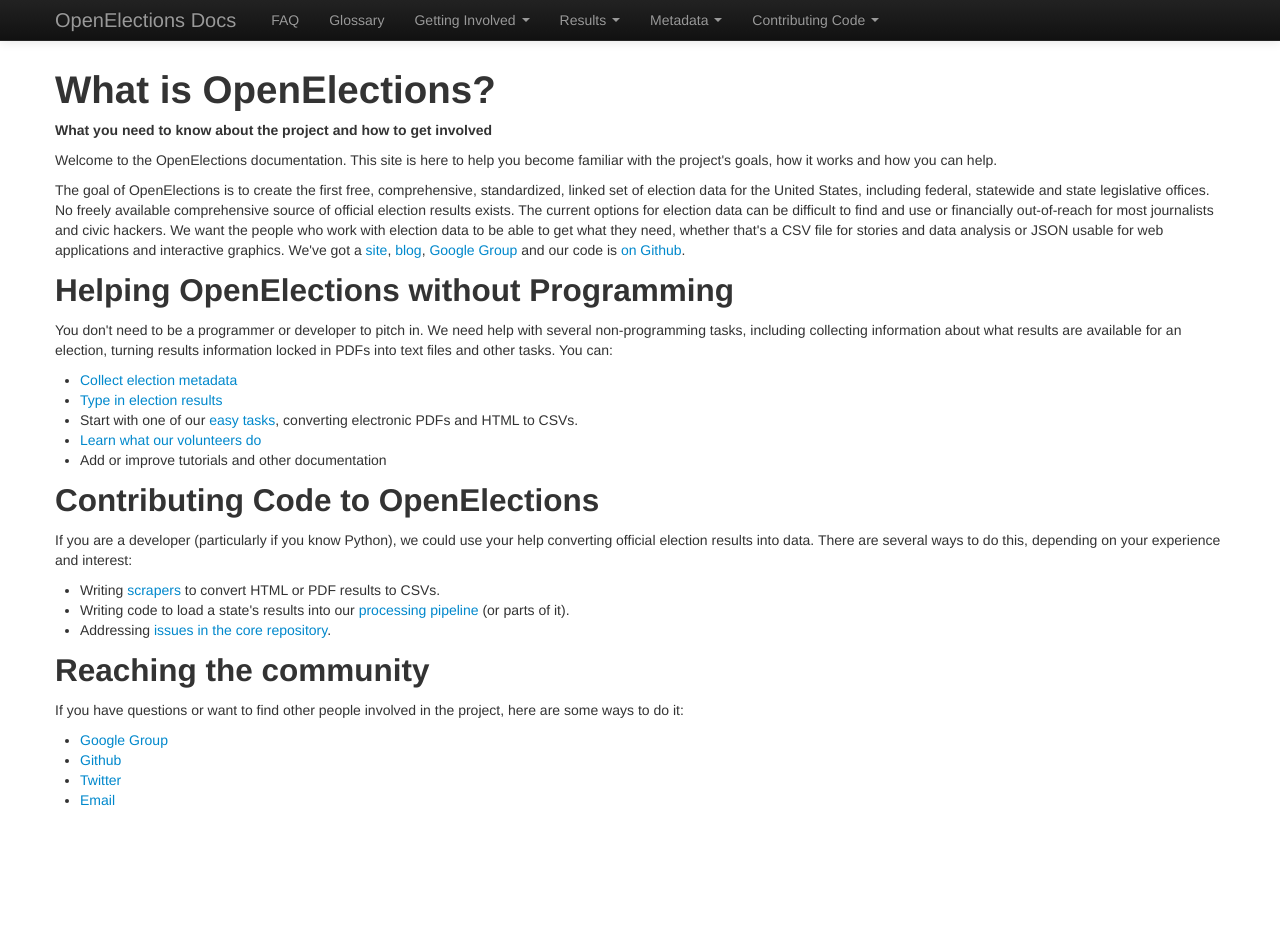
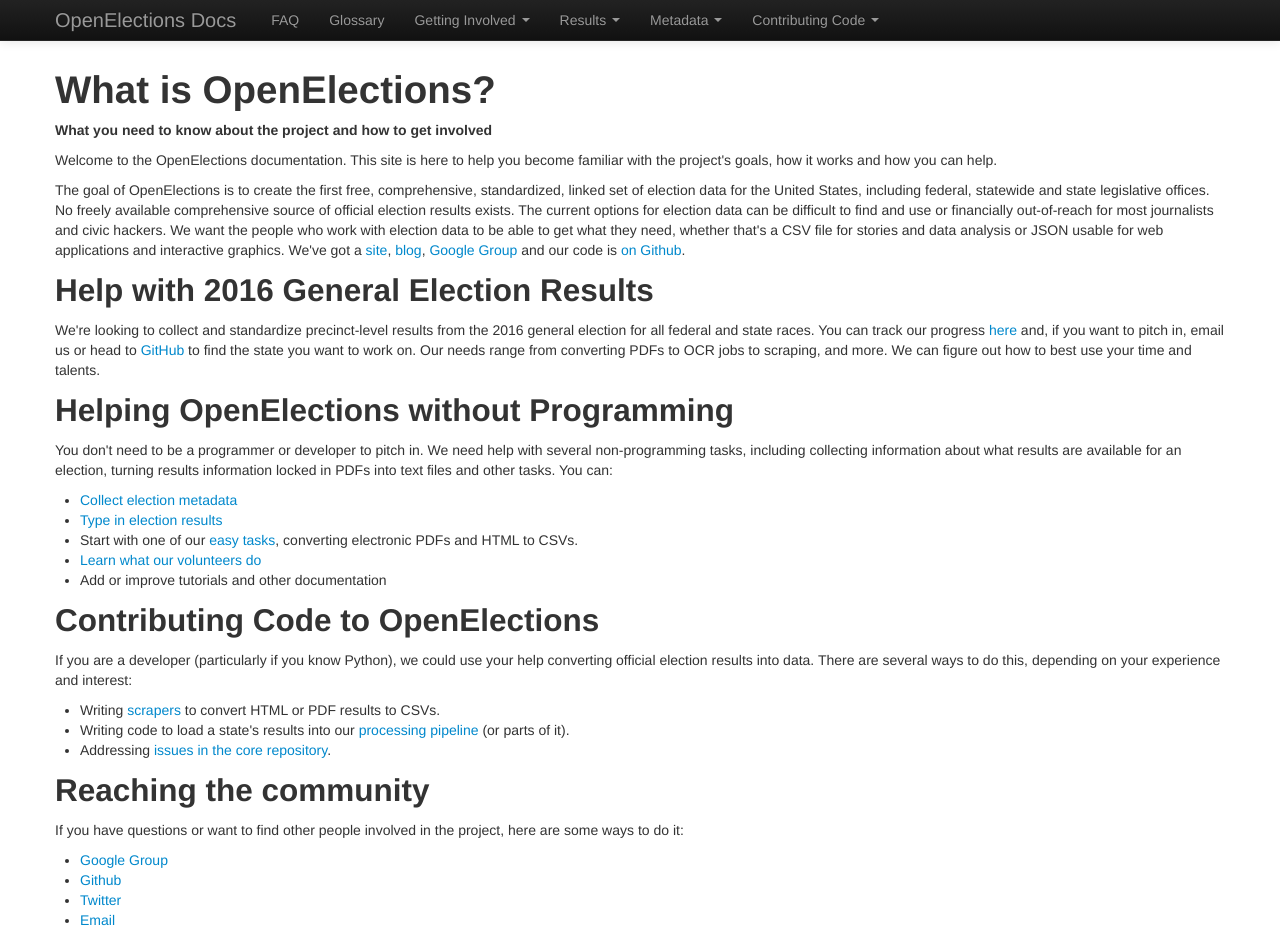
Before and after one commit to openelections/docs, a Jekyll site: the page built from index.html, in a window 1280 px wide and 940 px high. Built offline with Jekyll 4.4.1, drawn with Linux system fonts in a browser that asks for light colours; nearby versions of some CDN libraries; some web fonts are replaced.

Commit message:
added 2016 results section

```diff
--- a/index.html
+++ b/index.html
@@ -10,6 +10,9 @@
 <p>Welcome to the OpenElections documentation. This site is here to help you become familiar with the project's goals, how it works and how you can help.</p>
 <p>The goal of OpenElections is to create the first free, comprehensive, standardized, linked set of election data for the United States, including federal, statewide and state legislative offices. No freely available comprehensive source of official election results exists. The current options for election data can be difficult to find and use or financially out-of-reach for most journalists and civic hackers. We want the people who work with election data to be able to get what they need, whether that's a CSV file for stories and data analysis or JSON usable for web applications and interactive graphics. We've got a <a href="http://openelections.net/">site</a>, <a href="http://blog.openelections.net/">blog</a>, <a href="https://groups.google.com/forum/?fromgroups#!forum/openelections">Google Group</a> and our code is <a href="https://github.com/openelections">on Github</a>.
 </p>
+<h2>Help with 2016 General Election Results</h2>
+<p>We're looking to collect and standardize precinct-level results from the 2016 general election for all federal and state races. You can track our progress <a href="https://docs.google.com/spreadsheets/d/15_7PV0AuLjMgutAGiuGVquZJQ2l0lWkusckuHhIBXrQ/edit?usp=sharing">here</a> and,
+  if you want to pitch in, email us or head to <a href="https://github.com/openelections/">GitHub</a> to find the state you want to work on. Our needs range from converting PDFs to OCR jobs to scraping, and more. We can figure out how to best use your time and talents.</p>
 
 <h2>Helping OpenElections without Programming</h2>
 
```
